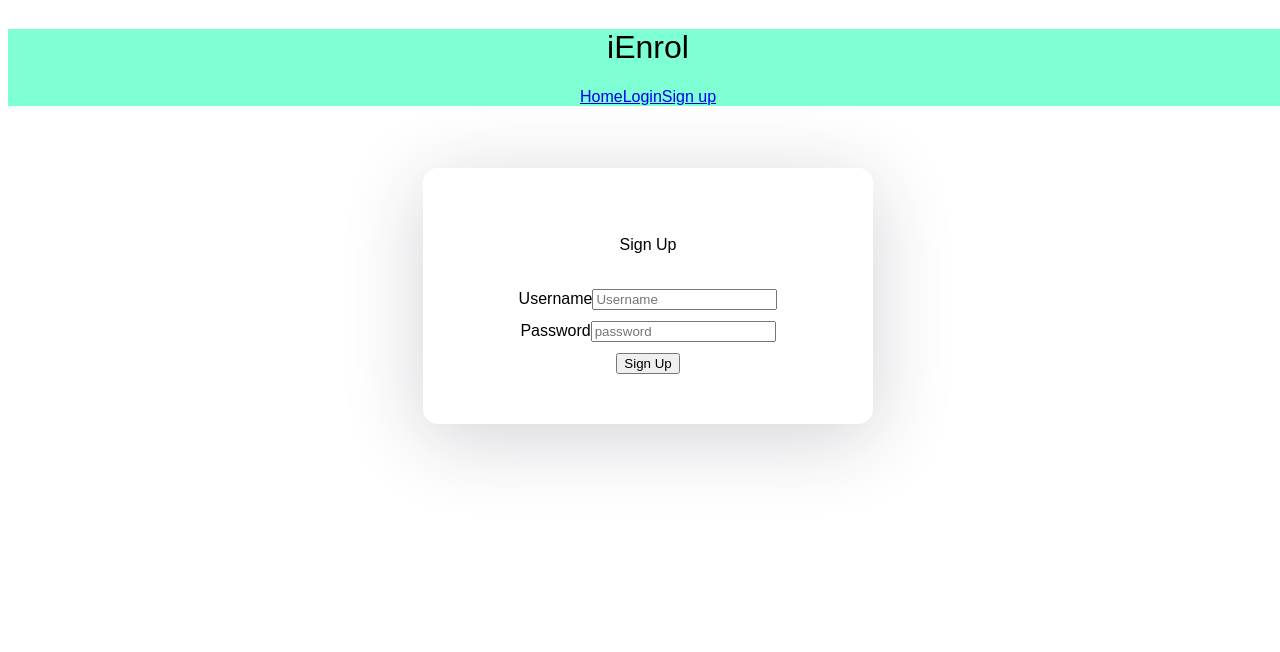
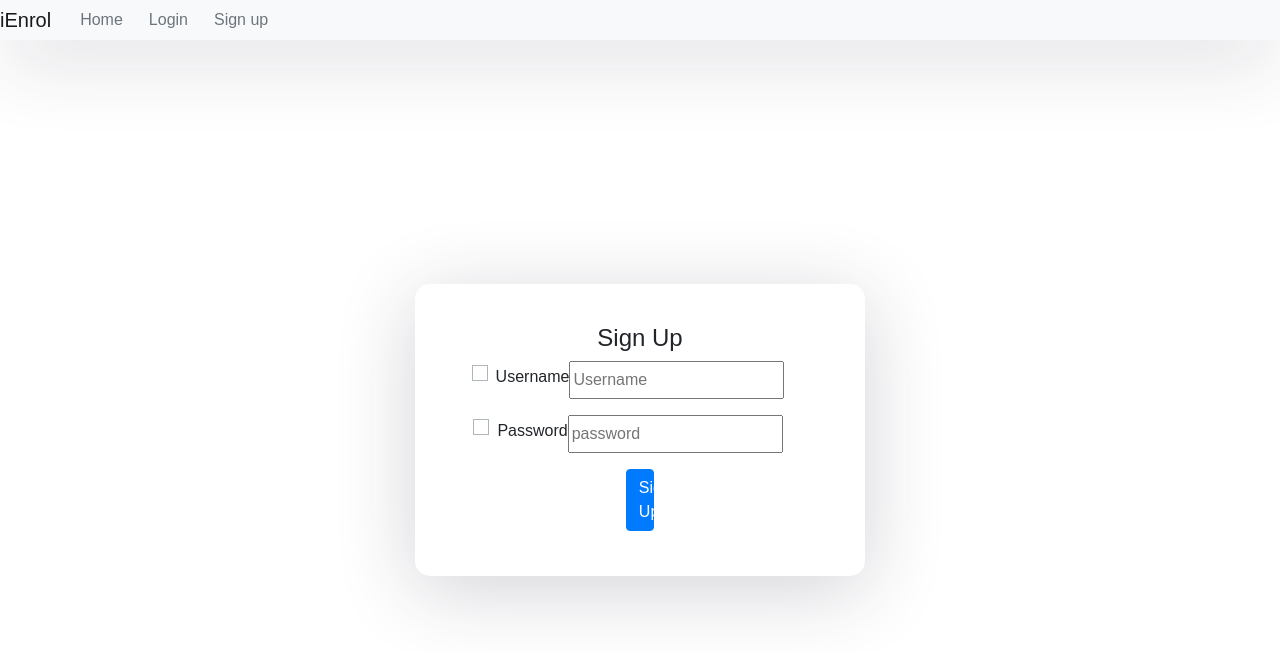
Before and after one commit to polinetuch/iEnrol, a React (Create React App) app in the folder client/: page /signup in a window 1280 px wide. Shown: the top 652 px of the page. Built offline with nearby package versions, Linux system fonts and the light colour scheme; no server answers.

Commit message:
add bootstrap cdn for responsive navbar

```diff
--- a/client/public/index.html
+++ b/client/public/index.html
@@ -6,6 +6,13 @@
       name="viewport"
       content="width=device-width, initial-scale=1, shrink-to-fit=no"
     />
+    <link
+      rel="stylesheet"
+      href="https://stackpath.bootstrapcdn.com/bootstrap/4.3.1/css/bootstrap.min.css"
+      integrity="sha384-ggOyR0iXCbMQv3Xipma34MD+dH/1fQ784/j6cY/iJTQUOhcWr7x9JvoRxT2MZw1T"
+      crossorigin="anonymous"
+    />
+
     <!-- <meta name="theme-color" content="#ffffff" /> -->
     <!--
       manifest.json provides metadata used when your web app is added to the
--- a/client/src/App.css
+++ b/client/src/App.css
@@ -76,7 +76,6 @@ html,
 
 .auth-wrapper {
   display: flex;
-  height: 50%;
   justify-content: center;
   flex-direction: column;
   text-align: left;
--- a/client/src/components/navbar.js
+++ b/client/src/components/navbar.js
@@ -38,33 +38,54 @@ class Navbar extends Component {
 
         return (
             <div>
-                <header className="navbar App-header" id="nav-container">
-                <div className="col-4 col-mr-auto">
-                <div id="top-filler"></div>
-                    <h1 className="App-title">iEnrol</h1>
-                </div>
-                    <div className="col-4" >
+                <nav className="nav bar navbar-expand-lg navbar-light bg-light">
+                    <a className="navbar-brand" href="#">iEnrol</a>
+                    <button className="navbar-toggler"
+                        type="button"
+                        data-toggle="collapse"
+                        data-target="#navbarSupportedContent"
+                        aria-controls="navbarSupportedContent"
+                        aria-expanded="false"
+                        aria-label="Toggle navigation">
+                            <span className="navbar-toggler-icon"></span>
+                    </button>
+                        <div className="collapse navbar-collapse" id="navbarSupportedContent">
+                            <ul className="navbar-nav mr-auto">
                                 {loggedIn ? (
-                            <section className="navbar-section">
-                                <Link to="#" className="btn btn-link text-secondary" onClick={this.logout}>
-                                    <span className="text-secondary">Logout</span>
+                                <li className="nav-item active">
+                                    <a><Link to="#" className="btn btn-link text-secondary" onClick={this.logout}>
+                                        <span className="sr-only">Logout</span>
                                     </Link>
-                            </section>
+                                    </a>
+                                </li>
                                 ) : (
-                            <section className="navbar-section">
+                                    <>
+                                <li className="nav-item">
+                                    <a>
                                     <Link to="/" className="btn btn-link text-secondary">
                                     <span className="text-secondary">Home</span>
                                 </Link>
+                                    </a>
+                                </li>
+                                <li className="nav-item">
+                                    <a>
                                         <Link to="/login" className="btn btn-link text-secondary">
                                             <span className="text-secondary">Login</span>
                                         </Link>
-                                <Link to="/signup" className="btn btn-link">
+                                    </a>
+                                </li>
+                                <li className="nav-item">
+                                    <a>
+                                    <Link to="/signup" className="btn btn-link text-secondary">
                                     <span className="text-secondary">Sign up</span>
 				                    </Link>
-                            </section>
+                                    </a>
+                                </li>
+                                </>
                                 )}
+                            </ul>
                             </div>
-                </header>
+                    </nav>
                     </div>
 
         );
@@ -72,4 +93,4 @@ class Navbar extends Component {
     }
 }
 
-export default Navbar
+export default Navbar;
```
Lines whose indentation alone changed are shown as unchanged.
